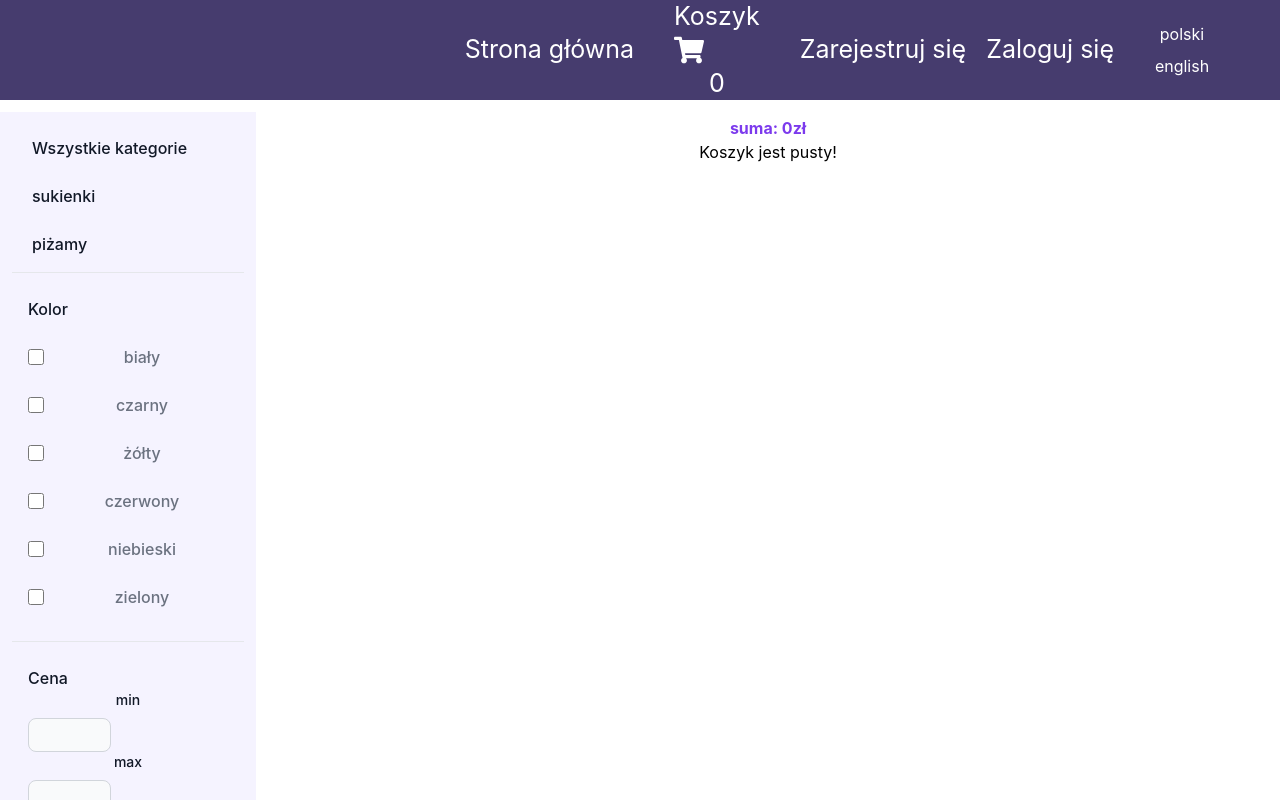
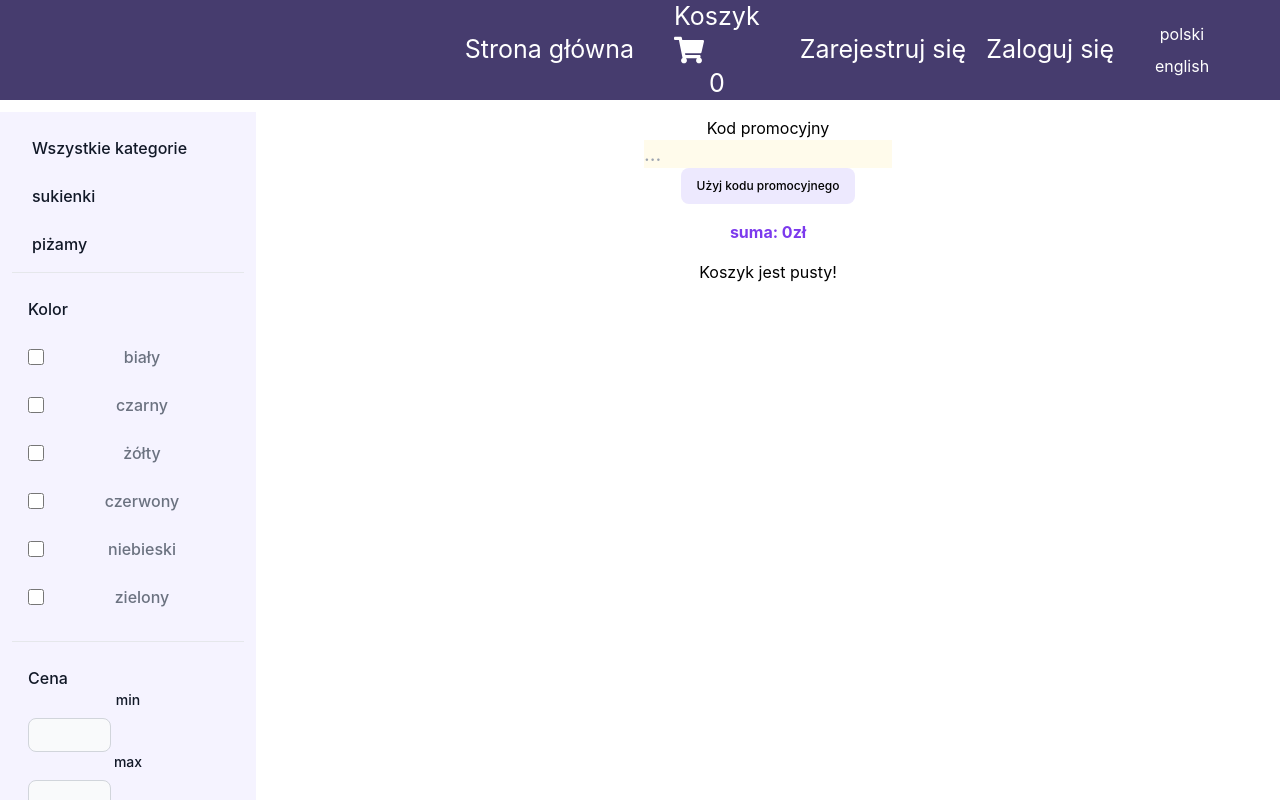
Before and after one commit to Zajecia-PJATK/projektprogramistyczny-frontend-biu-katarzynapopieniuk, a React (Create React App) app: page /cart in a window 1280 px wide. Built offline with nearby package versions, Linux system fonts and the light colour scheme.

Commit message:
user can use discount promo codes

```diff
--- a/src/App.js
+++ b/src/App.js
@@ -22,6 +22,7 @@ import AdminPanelPage from "./pages/AdminPanelPage";
 import ReturnPolicyPage from "./pages/ReturnPolicyPage";
 import EditProductPage from "./pages/EditProductPage";
 import NewProductPage from "./pages/NewProductPage";
+import discountCodesData from "./config/discountCodes.json";
 
 function App() {
     const [products, setProducts] = useState(productsData);
@@ -36,6 +37,8 @@ function App() {
         price: {min: null, max: null}
     });
     const [orders, setOrders] = useState(ordersData);
+    const [discountCodes, setDiscountCodes] = useState(discountCodesData);
+    const [discountValue, setDiscountValue] = useState(0);
 
     const [isLoggedUserAdmin, setIsLoggedUserAdmin] = useState(false);
     useMemo(() => {
@@ -83,7 +86,10 @@ function App() {
                                                    searchParams={searchParams} setSearchParams={setSearchParams}/>}/>
                 <Route path="/cart" element={<CartPage cart={cart} setCart={setCart} products={products}
                                                        languageVersion={languageVersion} addOrder={addOrder}
-                                                       loggedUserEmail={loggedUserEmail}/>}/>
+                                                       loggedUserEmail={loggedUserEmail}
+                                                       discountCodes={discountCodes}
+                                                       discountValue={discountValue}
+                                                       setDiscountValue={setDiscountValue}/>}/>
                 <Route path="/products/:id"
                        element={<ProductPage products={products} languageVersion={languageVersion} cart={cart}
                                              onAddProduct={(id) => addProduct(id)}
@@ -96,7 +102,7 @@ function App() {
                 <Route path="/checkout"
                        element={<CheckoutPage cart={cart} products={products} languageVersion={languageVersion}
                                               addOrder={addOrder} loggedUserEmail={loggedUserEmail}
-                                              setCart={setCart}/>}/>
+                                              setCart={setCart} discountValue={discountValue}/>}/>
                 <Route path="/myorders" element={<MyOrdersPage languageVersion={languageVersion} orders={orders}
                                                                loggedUserEmail={loggedUserEmail}
                                                                products={products}/>}/>
--- a/src/common/CartTotalPriceCalculator.js
+++ b/src/common/CartTotalPriceCalculator.js
@@ -1,6 +1,6 @@
-export default function getCartTotalPrice(cart, products) {
+export default function getCartTotalPrice(cart, products, discountValue = 0) {
     return cart.map(simpleProduct => getProductTotalPrice(simpleProduct, products))
-        .reduce((accumulator, currentValue) => accumulator + currentValue, 0);
+        .reduce((accumulator, currentValue) => accumulator + currentValue, 0) * (100-discountValue) / 100;
 }
 
 function getProductTotalPrice(simpleProduct, products) {
--- a/src/components/Cart.js
+++ b/src/components/Cart.js
@@ -1,18 +1,41 @@
 import CartProduct from "./CartProduct";
 import getMessage from "../common/LanguageVersionMessageFinder";
-import {useMemo, useState} from "react";
+import React, {useMemo, useState} from "react";
 import getCartTotalPrice from "../common/CartTotalPriceCalculator";
+import {useInput} from "../common/InputUtils";
 
-export default function Cart({cart = [], setCart = f => f, products = [], languageVersion}) {
+export default function Cart({cart = [], setCart = f => f, products = [], languageVersion, discountCodes, discountValue, setDiscountValue}) {
     const [total, setTotal] = useState();
+    const [discountCode] = useInput("");
     useMemo(() => {
         setTotal(
-            getCartTotalPrice(cart, products)
+            getCartTotalPrice(cart, products, discountValue)
         );
-    }, [cart]);
+    }, [cart, discountValue]);
 
+    function checkDiscountValue() {
+        const discount = discountCodes.filter(code => code.code === discountCode.value)
+            .map(code => code.discount);
+        if(discount.length > 0) {
+            setDiscountValue(discount[0]);
+        } else {
+            setDiscountValue(0);
+        }
+    }
     return <>
         {getCartProducts(cart, setCart, products, languageVersion)}
+        <div>
+            {getMessage(languageVersion, "discountCode", LABELS)}
+        </div>
+        {getTextInput(discountCode)}
+        <div hidden={discountValue === 0} className="p-4">
+            {`${getMessage(languageVersion, "discountValue", LABELS)} ${discountValue} %`}
+        </div>
+        <button type="button"
+                className="inline-flex items-center py-2.5 px-4 text-xs font-medium text-center bg-violet-100 rounded-lg focus:ring-4 focus:ring-primary-200 hover:bg-primary-800"
+                onClick={checkDiscountValue}>
+            {getMessage(languageVersion, "useDiscountCode", LABELS)}
+        </button>
         {getCartTotal(total, languageVersion)}
     </>
 }
@@ -44,8 +67,17 @@ function getProduct(simpleProduct, products) {
     return foundProducts[0];
 }
 
+function getTextInput(text) {
+    return <div>
+        <input type="text" {...text}
+               id="comment"
+               className="px-0 w-3/12 text-xl text-gray-900 border-0 focus:ring-0 focus:outline-none bg-amber-50"
+               placeholder="..." required/>
+    </div>
+}
+
 function getCartTotal(total, languageVersion) {
-    return <div className="min-w-0 relative flex-auto text-violet-600 font-bold">
+    return <div className="min-w-0 relative flex-auto text-violet-600 font-bold p-4">
         {getMessage(languageVersion, "total", LABELS)}
         {total}zł
     </div>
@@ -64,5 +96,44 @@ const LABELS = [
                 "value": "suma: "
             }
         ]
+    },
+    {
+        "name" : "discountCode",
+        "values": [
+            {
+                "language" : "english",
+                "value": "Discount code"
+            },
+            {
+                "language" : "polish",
+                "value": "Kod promocyjny"
+            }
+        ]
+    },
+    {
+        "name" : "discountValue",
+        "values": [
+            {
+                "language" : "english",
+                "value": "Discount value: "
+            },
+            {
+                "language" : "polish",
+                "value": "Wysokość zniżki: "
+            }
+        ]
+    },
+    {
+        "name" : "useDiscountCode",
+        "values": [
+            {
+                "language" : "english",
+                "value": "Use discount code"
+            },
+            {
+                "language" : "polish",
+                "value": "Użyj kodu promocyjnego"
+            }
+        ]
     }
 ]
--- a/src/components/orders/OrderSummary.js
+++ b/src/components/orders/OrderSummary.js
@@ -1,36 +1,14 @@
-import getMessage from "../../common/LanguageVersionMessageFinder";
 import {Link} from "react-router-dom";
-import getOrderProducts from "./OrderDataRetriever";
+import getOrderProducts, {getOrderDiscount, getOrderTotal} from "./OrderDataRetriever";
+import React from "react";
 
 export default function OrderSummary({order, products = [], languageVersion}) {
 
     return <Link to={`/myorders/${order.id}`}>
         <div className="border-4 border-violet-400">
             {getOrderProducts(order, products, languageVersion)}
+            {getOrderDiscount(order, languageVersion)}
             {getOrderTotal(order.totalPrice, languageVersion)}
         </div>
     </Link>
 }
-
-function getOrderTotal(total, languageVersion) {
-    return <div className="min-w-0 relative flex-auto text-violet-600 font-bold">
-        {getMessage(languageVersion, "total", LABELS)}
-        {total}zł
-    </div>
-}
-
-const LABELS = [
-    {
-        "name": "total",
-        "values": [
-            {
-                "language": "english",
-                "value": "total: "
-            },
-            {
-                "language": "polish",
-                "value": "suma: "
-            }
-        ]
-    }
-]
--- a/src/components/orders/OrdersManager.js
+++ b/src/components/orders/OrdersManager.js
@@ -1,6 +1,6 @@
-import {useState} from "react";
+import React, {useState} from "react";
 import possibleOrderStatusesData from "../../config/possibleOrderStatuses.json";
-import getOrderProducts, {getAddress, getStatus} from "./OrderDataRetriever";
+import getOrderProducts, {getAddress, getOrderDiscount, getOrderTotal, getStatus} from "./OrderDataRetriever";
 import getMessage from "../../common/LanguageVersionMessageFinder";
 import possibleOrderProblemsData from "../../config/possibleOrderProblems.json";
 import getProblemsIfReported from "../../common/OrderProblemsRetriever";
@@ -27,6 +27,8 @@ function getSingleOrderManagementForm(languageVersion, order, products, possible
         {wrapInBasicDiv(`Id: ${order.id}`)}
         {wrapInBasicDiv(`Email: ${order.userEmail}`)}
         {getOrderProducts(order, products, languageVersion)}
+        {getOrderDiscount(order, languageVersion)}
+        {getOrderTotal(order.totalPrice, languageVersion)}
         {getAddress(order, languageVersion)}
         {getStatus(order, languageVersion, possibleOrderStatuses)}
         {getProblemsIfReported(order, languageVersion, possibleOrderProblems)}
--- /dev/null
+++ b/src/config/discountCodes.json
@@ -0,0 +1,10 @@
+[
+  {
+    "code": "TOMATO-20",
+    "discount": 20
+  },
+  {
+    "code": "ONION-10",
+    "discount": 10
+  }
+]
--- a/src/data/orders.json
+++ b/src/data/orders.json
@@ -16,7 +16,7 @@
         "usedCouponId": null
       }
     ],
-    "promoCodeId": null,
+    "discountValue": null,
     "totalPrice": 200,
     "paymentMethod": "card",
     "status": "sent",
@@ -40,8 +40,8 @@
         "usedCouponId": null
       }
     ],
-    "promoCodeId": null,
-    "totalPrice": 200,
+    "discountValue": null,
+    "totalPrice": 400,
     "paymentMethod": "card",
     "status": "problemReported",
     "reportedProblems": [
@@ -68,8 +68,8 @@
         "usedCouponId": null
       }
     ],
-    "promoCodeId": null,
-    "totalPrice": 200,
+    "discountValue": null,
+    "totalPrice": 400,
     "paymentMethod": "card",
     "status": "problemSolved",
     "reportedProblems": [
--- a/src/pages/CartPage.js
+++ b/src/pages/CartPage.js
@@ -3,9 +3,9 @@ import {Link} from "react-router-dom";
 import getMessage from "../common/LanguageVersionMessageFinder";
 import React from "react";
 
-export default function CartPage({cart=[], setCart = f => f, products = [], languageVersion, addOrder, loggedUserEmail}) {
+export default function CartPage({cart=[], setCart = f => f, products = [], languageVersion, addOrder, loggedUserEmail, discountCodes, discountValue, setDiscountValue}) {
     return <div className="p-4 sm:ml-64">
-        <Cart cart={cart} setCart={setCart} products={products} languageVersion={languageVersion}/>
+        <Cart cart={cart} setCart={setCart} products={products} languageVersion={languageVersion} discountCodes={discountCodes} discountValue={discountValue} setDiscountValue={setDiscountValue}/>
         {getCheckoutOrLoginButton(languageVersion, addOrder, loggedUserEmail, cart.length === 0)}
     </div>
 }
--- a/src/pages/CheckoutPage.js
+++ b/src/pages/CheckoutPage.js
@@ -1,8 +1,8 @@
 import React from "react";
 import OrderForm from "../components/orders/OrderForm";
 
-export default function CheckoutPage({cart=[], products = [], languageVersion, addOrder, loggedUserEmail, setCart}) {
+export default function CheckoutPage({cart=[], products = [], languageVersion, addOrder, loggedUserEmail, setCart, discountValue = 0}) {
     return <div className="p-4 sm:ml-64">
-        <OrderForm languageVersion={languageVersion} cart={cart} products={products} addOrder={addOrder} loggedUserEmail={loggedUserEmail} setCart={setCart}/>
+        <OrderForm languageVersion={languageVersion} cart={cart} products={products} addOrder={addOrder} loggedUserEmail={loggedUserEmail} setCart={setCart} discountValue={discountValue}/>
     </div>
 }
```
Also changed, not shown: src/components/orders/OrderDataRetriever.js (+40 -0 lines), src/components/orders/OrderForm.js (+5 -5 lines).
